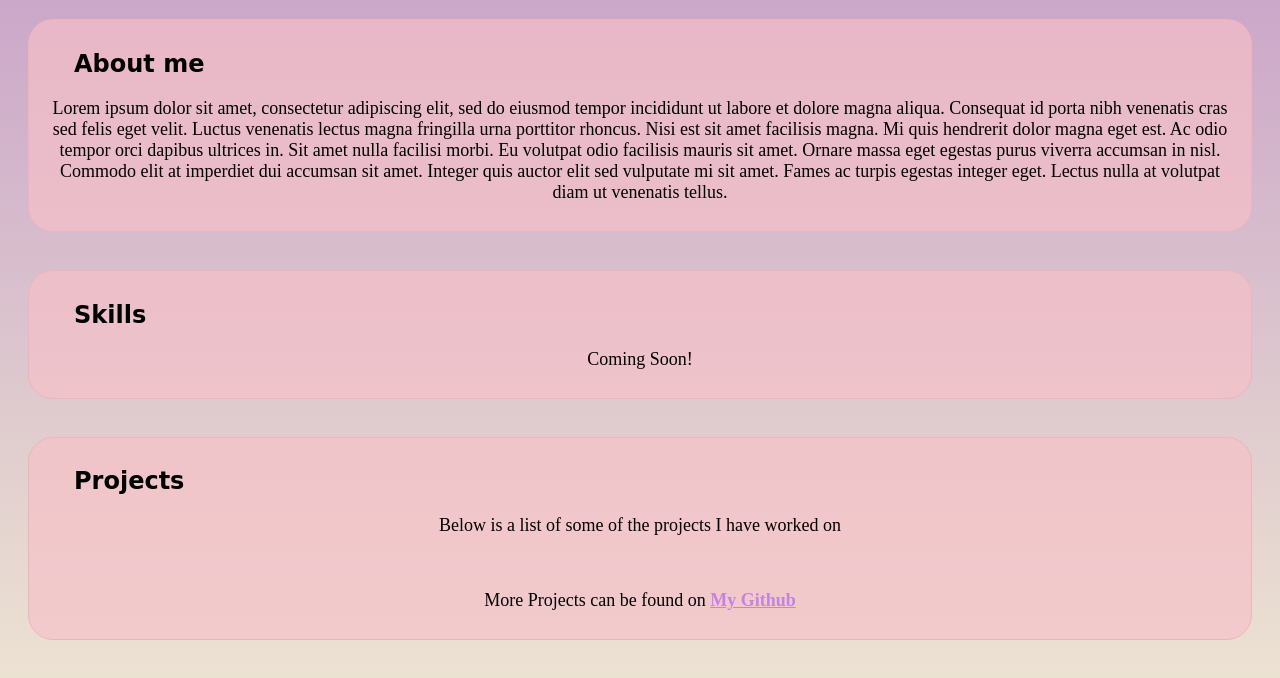
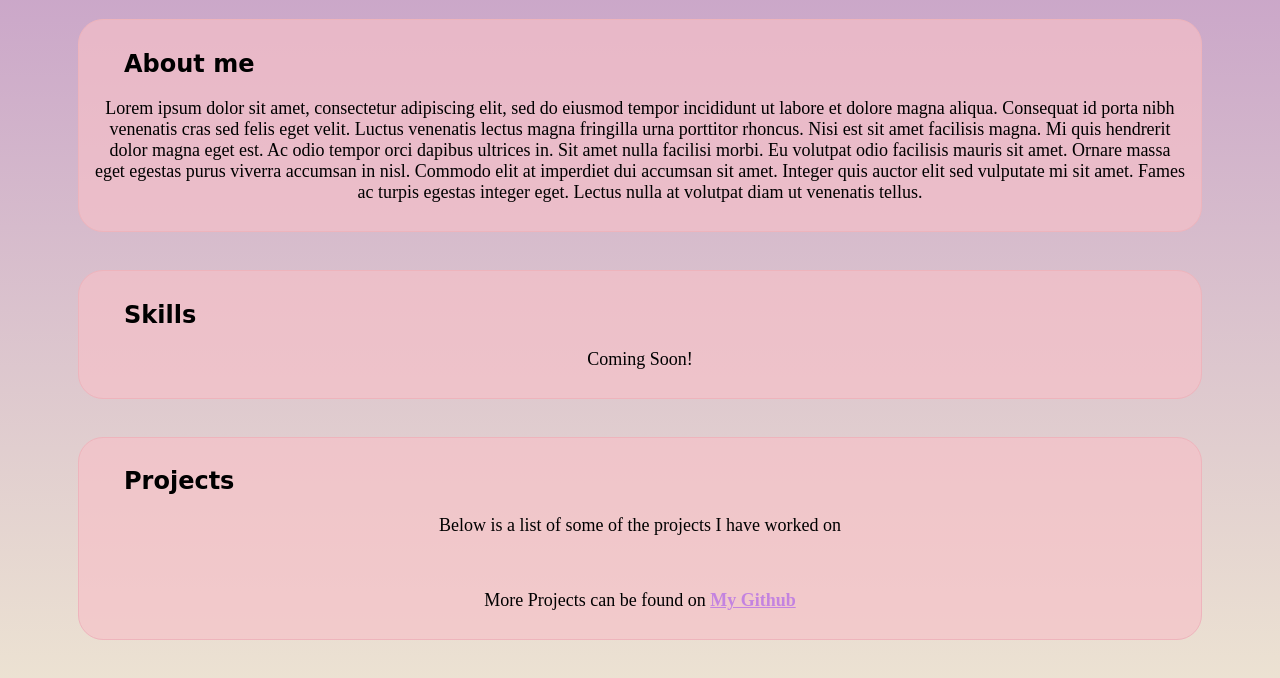
Before and after one commit to Samekah/Portfolio-Practice, a plain HTML site: page index.html in a window 1280 px wide. Shown: the part 62-740 px from the top of the page. Drawn offline with Linux system fonts and the light colour scheme; a web font is replaced by a local one.

Commit message:
adjusted margins

```diff
--- a/style.css
+++ b/style.css
@@ -35,5 +35,5 @@ a{
     border: 1px solid rgb(238, 180, 188);
     border-radius: 25px;
     padding: 10px 15px;
-    margin: 10px 20px;
+    margin: 10px 70px;
 }
```
